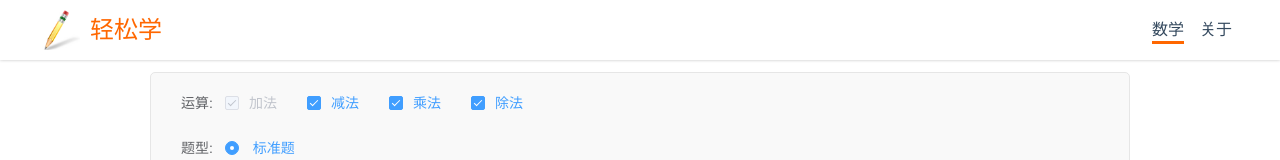
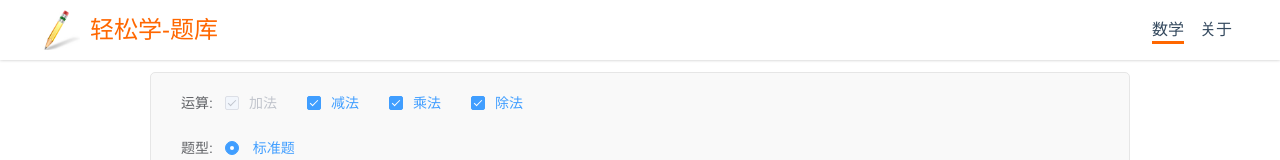
Before and after one commit to leanfish2011/e-learn, a Vue app: page /#/ in a window 1280 px wide. Shown: the top 160 px of the page. Built offline with nearby package versions, Linux system fonts and the light colour scheme.

Commit message:
feat:use frame

```diff
--- a/index.html
+++ b/index.html
@@ -4,7 +4,7 @@
   <meta charset="utf-8">
   <meta name="viewport" content="width=device-width,initial-scale=1.0">
   <link rel="icon" type="image/x-icon" href="static/log.ico"/>
-  <title>e-learn | 轻松学</title>
+  <title>e-learn | 轻松学-题库</title>
   <meta name="keywords" content="learn,题库,小学">
   <meta name="description" content="轻松学，生成小学各种试题，可打印">
 </head>
--- a/src/components/home/About.vue
+++ b/src/components/home/About.vue
@@ -2,7 +2,11 @@
   <div id="about">
     <top-header></top-header>
     <div class="aboutContent">
-      关于
+      这是一个可以生成题库的网站，适用于幼儿园、小学同学。<br>
+      <br>
+      可设置题型和难度，可打印题目<br>
+      <br>
+      使用中有任何问题或者建议，可给作者发邮件：leanfish2011@163.com
     </div>
     <bottom-footer></bottom-footer>
   </div>
--- a/src/components/home/Header.vue
+++ b/src/components/home/Header.vue
@@ -3,7 +3,7 @@
     <div class="header-container">
       <a class="home-link" href="/">
         <div class="logo"></div>
-        <span>轻松学</span>
+        <span>轻松学-题库</span>
       </a>
       <ul class="right-list">
         <label v-for="item in menuData">
```
